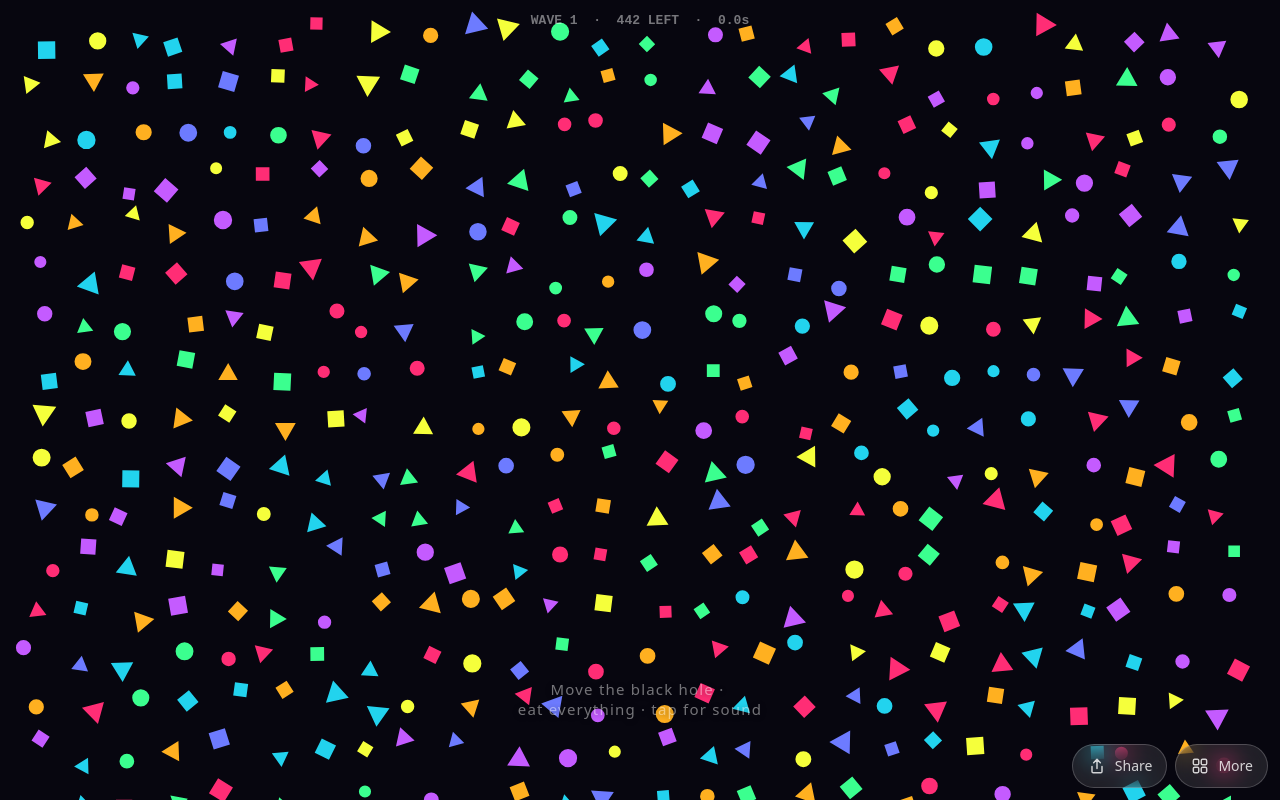
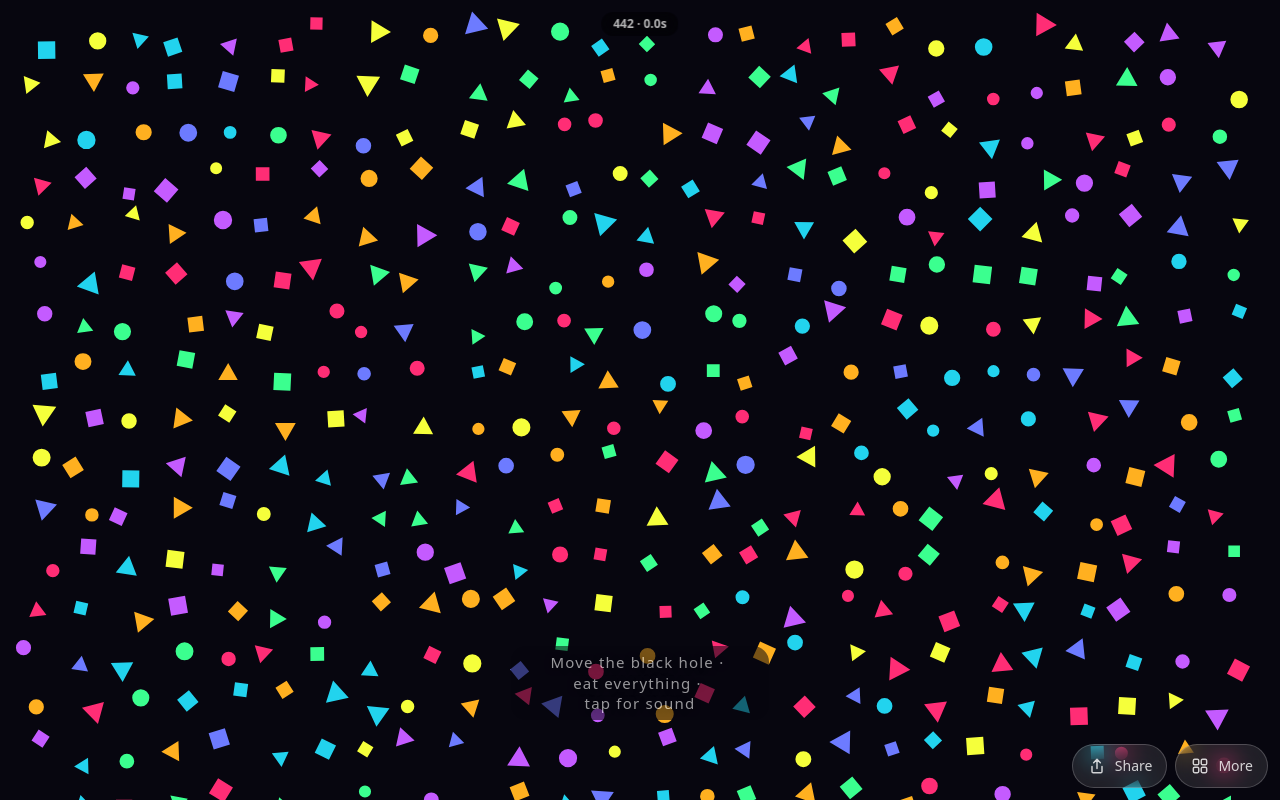
Before and after one commit to flyfy1/toy-void-harvest, a React (Vite) app: page / in a window 1280 px wide. Built offline with nearby package versions, Linux system fonts and the light colour scheme.

Commit message:
void cuts: HUD as a DOM pill ({alive} · {t}s), short touch hint (mouse keeps the sound clause), clear flash 0.75 -> 0.3
Co-Authored-By: Claude Opus 5.5 <noreply@anthropic.com>

```diff
--- a/src/App.tsx
+++ b/src/App.tsx
@@ -5,21 +5,33 @@ import { startAnalytics, track } from './analytics'
 import { Hint } from './components/Hint'
 import { startGame } from './game'
 
+const COARSE = typeof matchMedia !== 'undefined' && matchMedia('(pointer: coarse)').matches
+
 export default function App() {
   const ref = useRef<HTMLCanvasElement>(null)
+  const hud = useRef<HTMLDivElement>(null)
   const [touched, setTouched] = useState(false)
   useEffect(() => {
     applyMeta('void')
     startAnalytics('void')
-    return startGame(ref.current!, () => {
-      setTouched(true)
-      track('play_start')
-    })
+    return startGame(
+      ref.current!,
+      () => {
+        setTouched(true)
+        track('play_start')
+      },
+      hud.current,
+    )
   }, [])
   return (
     <>
       <canvas ref={ref} />
-      <Hint text={t('hint_void')} hidden={touched} />
+      <div
+        ref={hud}
+        className="pointer-events-none fixed left-1/2 top-3 z-10 -translate-x-1/2 rounded-full bg-black/45 px-3 py-1 font-[system-ui] text-xs font-semibold tabular-nums text-white/70 backdrop-blur select-none"
+      />
+      {/* Touch already unlocks sound on the first drag; a mouse can sweep a whole wave silently, so it keeps the "click for sound" clause. */}
+      <Hint text={t(COARSE ? 'hint_void_touch' : 'hint_void')} hidden={touched} toy="void" />
       <MoreMenu current="void" />
     </>
   )
--- a/src/game.ts
+++ b/src/game.ts
@@ -25,7 +25,7 @@ interface Item {
   pa: number // polar angle while captured
 }
 
-export function startGame(canvas: HTMLCanvasElement, onFirst: () => void): () => void {
+export function startGame(canvas: HTMLCanvasElement, onFirst: () => void, hud?: HTMLElement | null): () => void {
   let resized = false
   const { stage, dispose } = setupCanvas(canvas, () => (resized = true))
   const shake = new Shake(22, 0.03, 1.8)
@@ -48,6 +48,7 @@ export function startGame(canvas: HTMLCanvasElement, onFirst: () => void): () =>
   let lastEat = -1
   let lastNote = -1
   let time = 0
+  let hudLine = ''
 
   const spawnWave = () => {
     const { w, h } = stage
@@ -174,7 +175,7 @@ export function startGame(canvas: HTMLCanvasElement, onFirst: () => void): () =>
   const clear = () => {
     const t = waveTime
     stop.trigger(55)
-    flash.fire(0.75, '220,200,255')
+    flash.fire(0.3, '220,200,255')
     shake.add(0.65)
     haptic([30, 20, 80])
     audio.chord([pentaFreq(5, 262), pentaFreq(7, 262), pentaFreq(8, 262), pentaFreq(10, 262), pentaFreq(12, 262)], 1.5, 0.12, 0.04)
@@ -338,11 +339,9 @@ export function startGame(canvas: HTMLCanvasElement, onFirst: () => void): () =>
     parts.draw(ctx)
     ctx.restore()
 
-    // HUD
-    ctx.font = '600 13px ui-monospace, monospace'
-    ctx.textAlign = 'center'
-    ctx.fillStyle = 'rgba(255,255,255,0.45)'
-    ctx.fillText(`WAVE ${wave}  ·  ${alive} LEFT  ·  ${waveTime.toFixed(1)}s`, w / 2, 24)
+    // HUD: a DOM pill, written only when the text changes
+    const line = `${alive} · ${waveTime.toFixed(1)}s`
+    if (hud && line !== hudLine) hud.textContent = hudLine = line
 
     if (banner.t > 0) {
       const m = Math.min(w, h)
```
